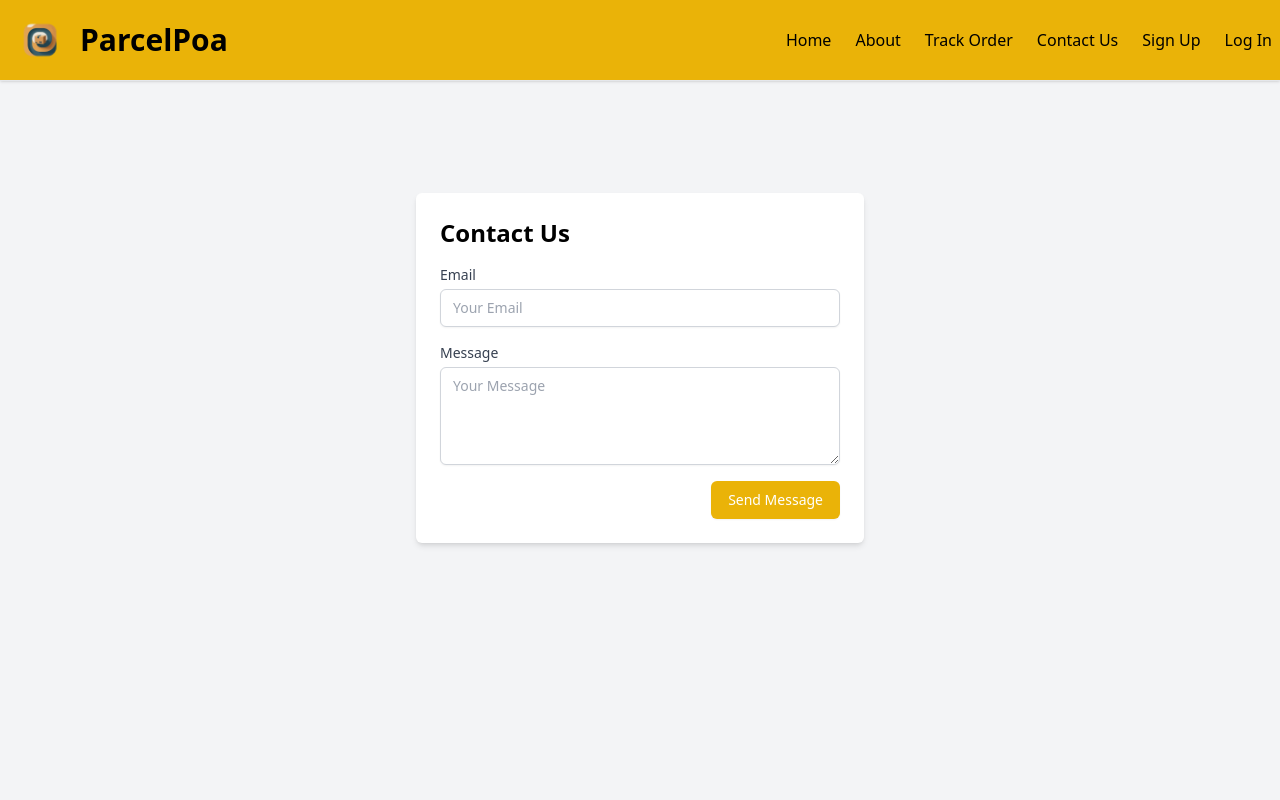
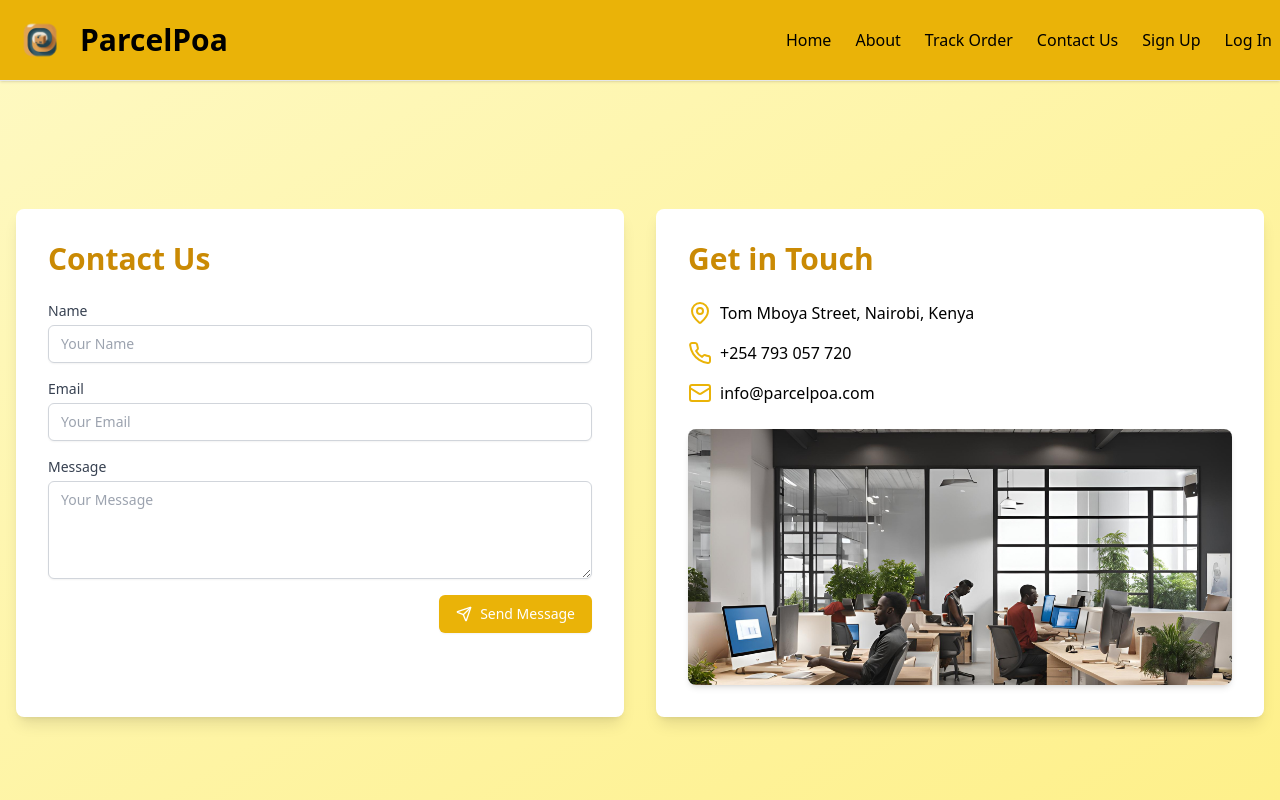
Before and after one commit to spookeyy/ParcelPoa, a React (Vite) app in the folder frontend/: page /contact-us in a window 1280 px wide. Built offline with nearby package versions, Linux system fonts and the light colour scheme; no server answers.

Commit message:
framer motion effect

```diff
--- a/frontend/src/pages/Contacts.jsx
+++ b/frontend/src/pages/Contacts.jsx
@@ -1,5 +1,9 @@
 import React, { useState } from "react";
+import { motion } from "framer-motion";
 import Navbar from "../components/Navbar";
+import { Send, MapPin, Phone, Mail } from "lucide-react";
+import parcelpoaOffice2 from "../assets/parcelpoaOffice2.png";
+
 function Contact() {
   const [formData, setFormData] = useState({
     name: "",
@@ -7,9 +11,9 @@ function Contact() {
     message: "",
   });
   const [message, setMessage] = useState("");
-
   const scriptURL =
     "https://script.google.com/macros/s/AKfycbwfS4qNLjkTlsV59stdOjcE8png0nwghY1QVOPCFToBlqwqtIzoVOqzyEav8P3A-M3kAg/exec";
+
   const handleInputChange = (e) => {
     const { name, value } = e.target;
     setFormData((prevState) => ({
@@ -20,12 +24,11 @@ function Contact() {
 
   const handleSubmit = (e) => {
     e.preventDefault();
-
     fetch(scriptURL, { method: "POST", body: new FormData(e.target) })
       .then((response) => {
         setMessage("Message sent successfully");
-        setFormData({ name: "", email: "", message: "" }); // Reset form
-        setTimeout(() => setMessage(""), 2000); // Clear message after 2 seconds
+        setFormData({ name: "", email: "", message: "" });
+        setTimeout(() => setMessage(""), 2000);
       })
       .catch((error) => {
         console.error("Error!", error.message);
@@ -34,15 +37,47 @@ function Contact() {
   };
 
   return (
-    <div className="min-h-screen bg-gray-100">
-      < Navbar />
-      <div className="max-w-md mx-auto p-6 bg-white rounded-md shadow-md mt-28">
-        <h1 className="text-2xl font-bold mb-4">Contact Us</h1>
+    <div className="min-h-screen bg-gradient-to-br from-yellow-100 to-yellow-200">
+      <Navbar />
+      <motion.div
+        initial={{ opacity: 0, y: 20 }}
+        animate={{ opacity: 1, y: 0 }}
+        transition={{ duration: 0.5 }}
+        className="container mx-auto px-4 py-16 mt-16"
+      >
+        <div className="grid grid-cols-1 md:grid-cols-2 gap-8">
+          <motion.div
+            initial={{ opacity: 0, x: -50 }}
+            animate={{ opacity: 1, x: 0 }}
+            transition={{ duration: 0.5, delay: 0.2 }}
+            className="bg-white rounded-lg shadow-lg p-8"
+          >
+            <h2 className="text-3xl font-bold mb-6 text-yellow-600">
+              Contact Us
+            </h2>
             <form
               className="space-y-4"
               onSubmit={handleSubmit}
               name="submit-to-google-sheet"
             >
+              <div>
+                <label
+                  htmlFor="name"
+                  className="block text-sm font-medium text-gray-700"
+                >
+                  Name
+                </label>
+                <input
+                  type="text"
+                  id="name"
+                  name="name"
+                  value={formData.name}
+                  onChange={handleInputChange}
+                  className="mt-1 block w-full px-3 py-2 border border-gray-300 rounded-md shadow-sm focus:outline-none focus:ring-yellow-500 focus:border-yellow-500 sm:text-sm"
+                  placeholder="Your Name"
+                  required
+                />
+              </div>
               <div>
                 <label
                   htmlFor="email"
@@ -56,7 +91,7 @@ function Contact() {
                   name="email"
                   value={formData.email}
                   onChange={handleInputChange}
-              className="mt-1 block w-full px-3 py-2 border border-gray-300 rounded-md shadow-sm focus:outline-none focus:ring-indigo-500 focus:border-indigo-500 sm:text-sm"
+                  className="mt-1 block w-full px-3 py-2 border border-gray-300 rounded-md shadow-sm focus:outline-none focus:ring-yellow-500 focus:border-yellow-500 sm:text-sm"
                   placeholder="Your Email"
                   required
                 />
@@ -74,22 +109,59 @@ function Contact() {
                   rows="4"
                   value={formData.message}
                   onChange={handleInputChange}
-              className="mt-1 block w-full px-3 py-2 border border-gray-300 rounded-md shadow-sm focus:outline-none focus:ring-indigo-500 focus:border-indigo-500 sm:text-sm"
+                  className="mt-1 block w-full px-3 py-2 border border-gray-300 rounded-md shadow-sm focus:outline-none focus:ring-yellow-500 focus:border-yellow-500 sm:text-sm"
                   placeholder="Your Message"
                   required
                 ></textarea>
               </div>
               <div className="flex justify-end">
-            <button
+                <motion.button
+                  whileHover={{ scale: 1.05 }}
+                  whileTap={{ scale: 0.95 }}
                   type="submit"
-              className="inline-flex items-center px-4 py-2 border border-transparent rounded-md shadow-sm text-sm font-medium text-white bg-yellow-500 hover:bg-yellow-600 hover:text-black active:bg-yellow-700 focus:outline-none focus:ring-2 focus:ring-offset-2 focus:ring"
+                  className="inline-flex items-center px-4 py-2 border border-transparent rounded-md shadow-sm text-sm font-medium text-white bg-yellow-500 hover:bg-yellow-600 focus:outline-none focus:ring-2 focus:ring-offset-2 focus:ring-yellow-500"
                 >
+                  <Send className="mr-2 h-4 w-4" />
                   Send Message
-            </button>
+                </motion.button>
               </div>
             </form>
             {message && <p className="mt-4 text-green-600">{message}</p>}
+          </motion.div>
+          <motion.div
+            initial={{ opacity: 0, x: 50 }}
+            animate={{ opacity: 1, x: 0 }}
+            transition={{ duration: 0.5, delay: 0.4 }}
+            className="bg-white rounded-lg shadow-lg p-8"
+          >
+            <h2 className="text-3xl font-bold mb-6 text-yellow-600">
+              Get in Touch
+            </h2>
+            <div className="space-y-4">
+              <div className="flex items-center">
+                <MapPin className="h-6 w-6 text-yellow-500 mr-2" />
+                <p>Tom Mboya Street, Nairobi, Kenya</p>
               </div>
+              <div className="flex items-center">
+                <Phone className="h-6 w-6 text-yellow-500 mr-2" />
+                <p>+254 793 057 720</p>
+              </div>
+              <div className="flex items-center">
+                <Mail className="h-6 w-6 text-yellow-500 mr-2" />
+                <p>info@parcelpoa.com</p>
+              </div>
+            </div>
+            <motion.img
+              initial={{ opacity: 0, scale: 0.8 }}
+              animate={{ opacity: 1, scale: 1 }}
+              transition={{ duration: 0.5, delay: 0.6 }}
+              src={parcelpoaOffice2}
+              alt="ParcelPoa Office"
+              className="mt-6 rounded-lg shadow-md w-full h-64 object-cover"
+            />
+          </motion.div>
+        </div>
+      </motion.div>
     </div>
   );
 }
```
Lines whose indentation alone changed are shown as unchanged.
